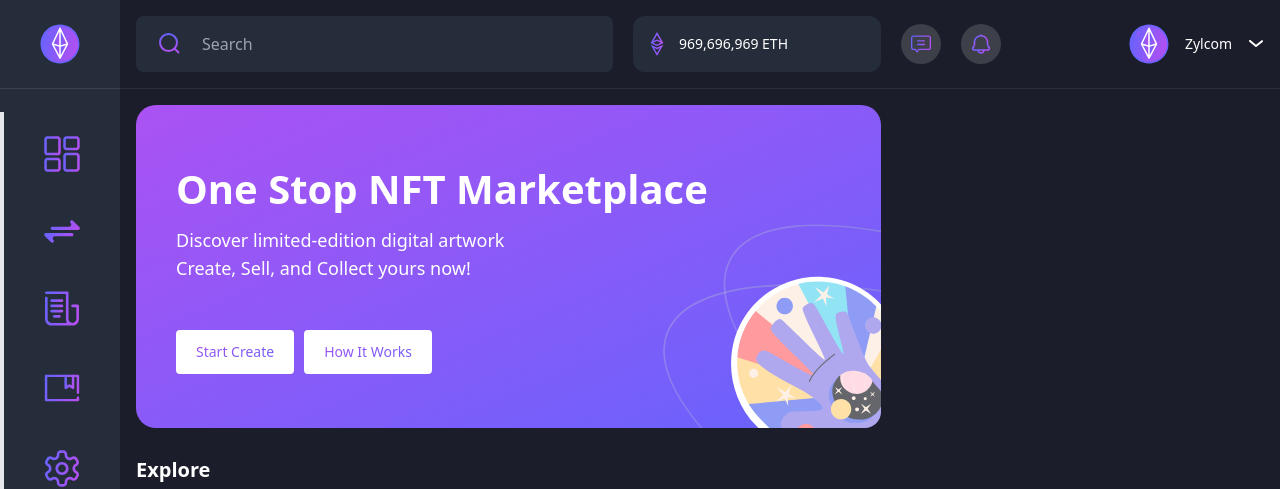
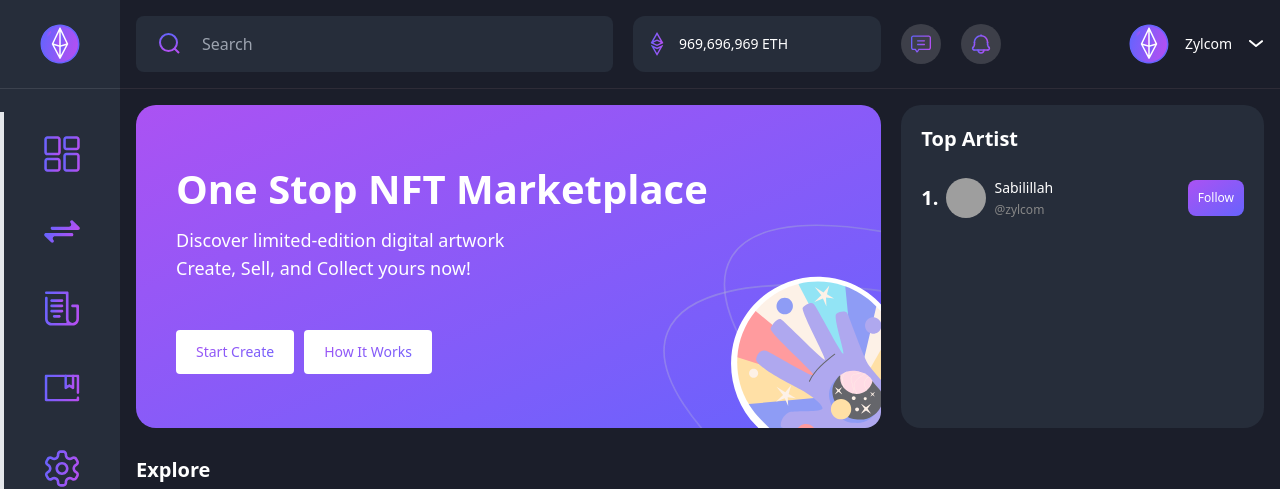
Before and after one commit to zylcom/nft-marketplace, a React (Create React App) app: page / in a window 1280 px wide. Shown: the top 489 px of the page. Built offline with nearby package versions, Linux system fonts and the light colour scheme; grey boxes are pictures that could not be loaded.

Commit message:
update(dashboard-component): add top artist component

```diff
--- a/src/components/Dashboard/index.js
+++ b/src/components/Dashboard/index.js
@@ -1,5 +1,5 @@
 import React from "react";
-import { Header, Category, Card } from "src/components";
+import { Header, Category, Card, TopArtist } from "src/components";
 
 function Dashboard() {
   return (
@@ -20,6 +20,12 @@ function Dashboard() {
           </div>
         </div>
       </div>
+      <div className="top-artist-wrapper mt-[503px] rounded-[20px] bg-[#262D3A] p-5 md:order-2 md:col-span-5 md:mt-0 xl:col-span-4">
+        <h1 className="mb-5 text-xl font-semibold text-white">Top Artist</h1>
+        <div className="artist-list-wrapper flex max-h-80 flex-col gap-y-5 overflow-y-auto">
+          <TopArtist />
+        </div>
+      </div>
     </div>
   );
 }
```
